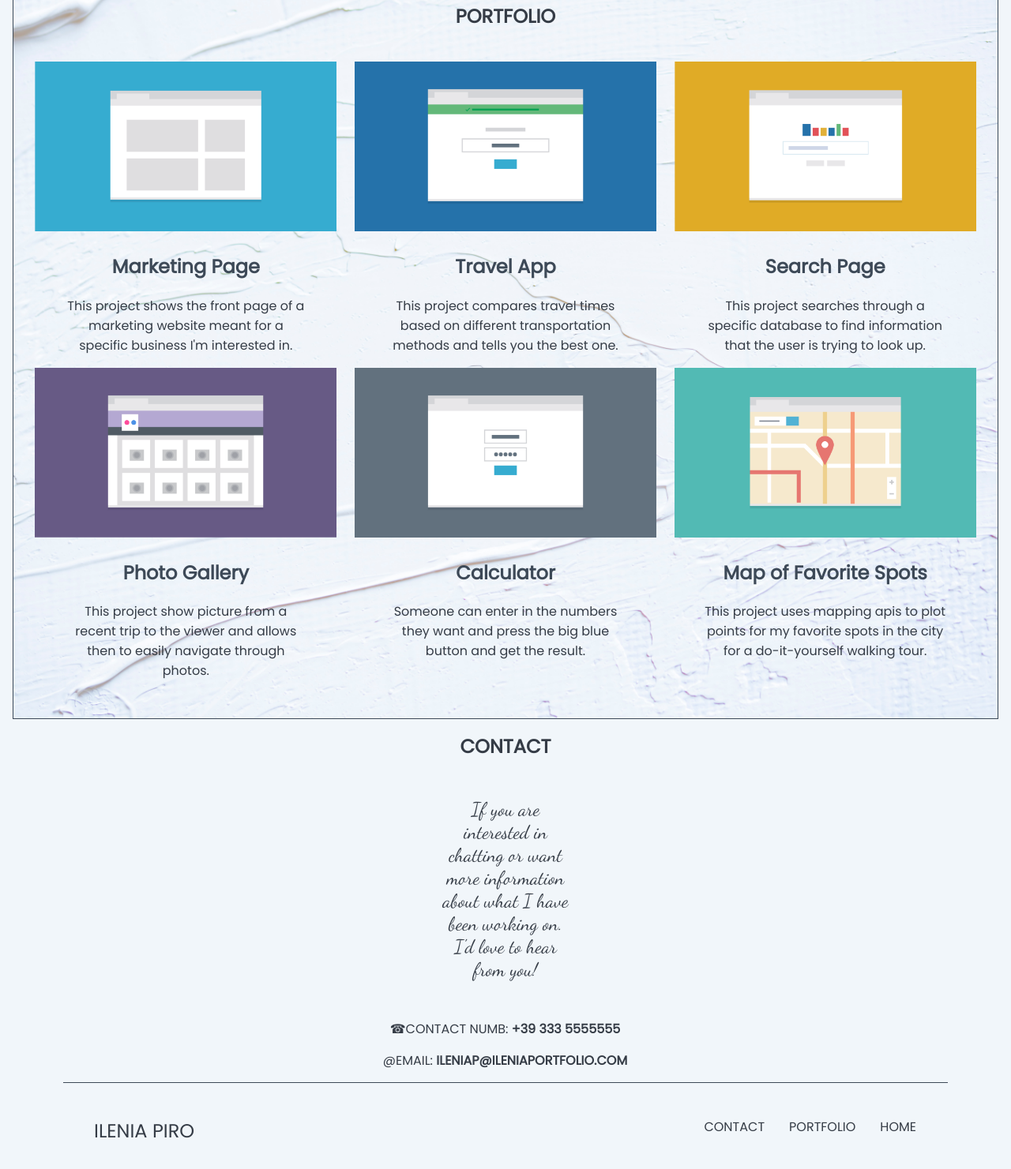
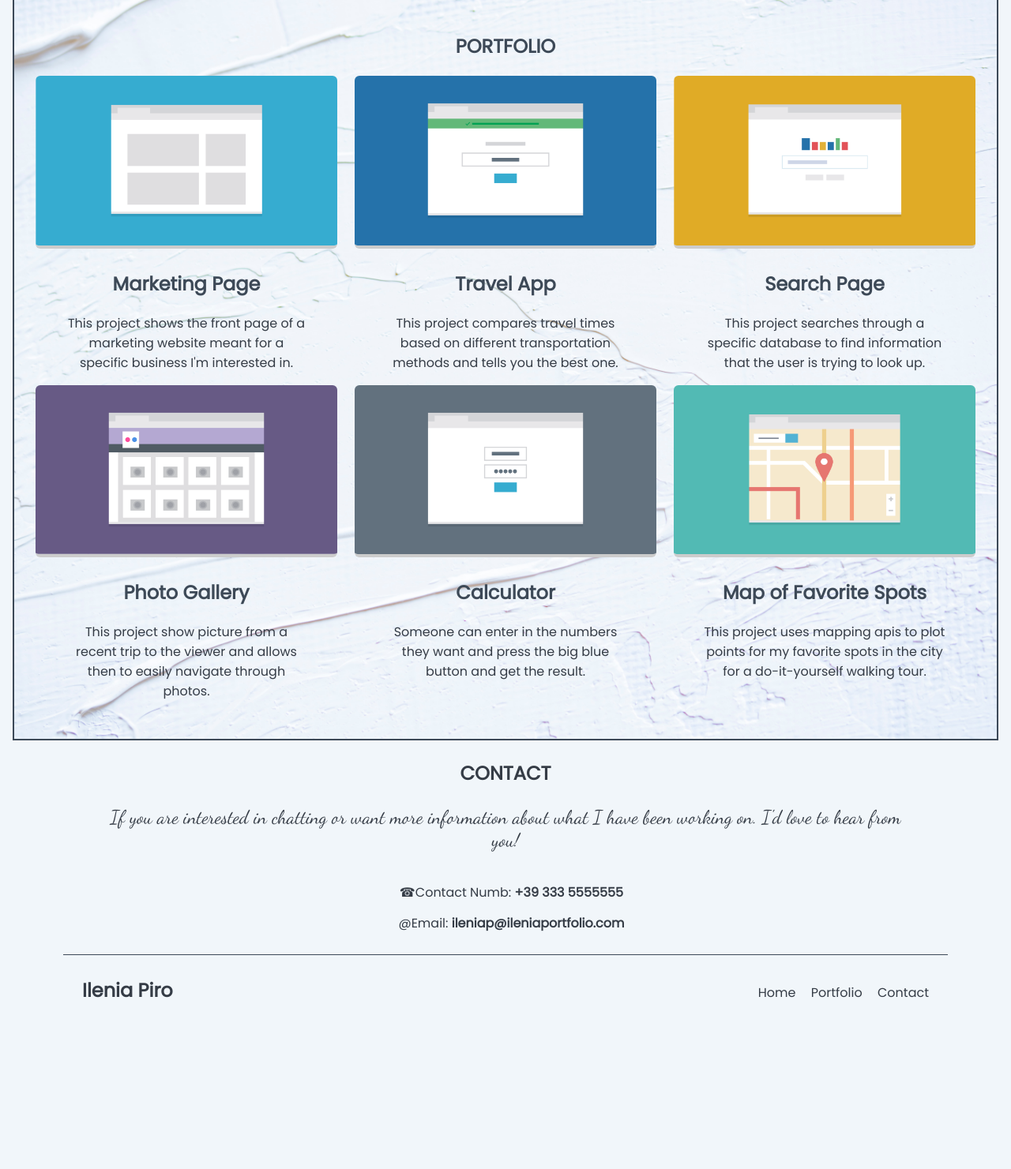
Before and after one commit to ileniapiro/responsive_layout_v3, a plain HTML site: page index.html in a window 1280 px wide. Shown: the part 483-1964 px from the top of the page at 79% size. After the commit the page ends 1809 px from the top, so only its background shows below. Drawn offline with Linux system fonts and the light colour scheme.

Commit message:
last change after doublecheckslack

```diff
--- a/css/style.css
+++ b/css/style.css
@@ -26,7 +26,6 @@ li {
   list-style-type: none;
   background-color: white;
   text-align: center;
-  text-transform: uppercase;
   font-size: 0.8em;
   margin-bottom: 15px;
 }
@@ -42,14 +41,19 @@ img {
     width: 100%;
     text-align: center;
   }
-h1 {
-  text-align: center;
-  font-size: 1.5em;
-  text-transform: uppercase;
-}
+
 h2 {
   text-align: center;
   color: #3d4957;
+}
+h3 {
+ text-transform: uppercase;
+ text-align: center;
+ font-size: 1.5em;
+}
+h4 {
+  margin-top: 0;
+  margin-bottom: 0;
 }
 .main-header {
   display: block;
@@ -64,6 +68,9 @@ h2 {
   font-weight: 600;
   background-color: inherit;
   text-align: center;
+}
+.tag1 {
+  text-transform: uppercase;
 }
 .introduction {
   text-align: center;
@@ -106,6 +113,7 @@ h2 {
 .bottomnav ul {
   padding-left: 0;
   text-align: center;
+  float: left;
 }
 .btmbtn {
   position: absolute;
@@ -118,6 +126,7 @@ h2 {
 }
 .backtop {
   float:right;
+  margin-top: 5px;
 }
 .clearfix:after {
   content: "";
@@ -125,6 +134,104 @@ h2 {
   clear: both;
 }
 /* Media Queries --------------------*/
+
+@media (min-width: 768px) {
+
+li{
+  background-color:inherit;
+  display: inline-block;
+  margin-left: 15px;
+  font-size: 1em;
+  margin-top: 0.5em;
+  }
+p {
+  padding-left: 2.2em;
+  padding-right: 2.2em;
+  }
+  ol {
+    float: right;
+    margin-top: 0;
+  }
+.nav {
+  width: 100%;
+  display: block;
+  margin-top: 0.7em;;
+  }
+.name {
+  text-align: center;
+  font-size: 2em;
+  font-weight: 600;
+  margin-bottom: 0;
+  margin-top: 0;
+  }
+
+.main-header {
+  width: 90%;
+  clear: both;
+  }
+.profile-image {
+  float: right;
+  width: 49%;
+  padding: 0.2em;
+  border: solid #3d4957;
+  border-width: thin;
+  }
+.introduction {
+  float:left;
+  width: 49%;
+  text-align: left;
+  margin-top: 0;
+  padding: 0;
+  }
+.centralsection {
+  background-image: url(../images/paint.jpg);
+  background-size: cover;
+  background-repeat: no-repeat;
+  background-position: center;
+  border: 1px solid #3d4957;
+  text-align: center;
+  margin-left: 1em;
+  margin-right: 1em;
+  }
+.marketingpage,
+.travelapp,
+.photogallery {
+  float: left;
+  width: 49%;
+  }
+.searchpage,
+.mapoffavoritespots,
+.calculator {
+  float: right;
+  width: 49%;
+}
+.main-footer {
+  width:90%;
+  margin: 0 auto;
+  }
+.info {
+  line-height: 1em;
+  display: grid;
+  padding-bottom: 1em;
+  }
+.bottomcom {
+  font-family: 'Dancing Script', sans-serif;
+  text-align: center;
+  margin-bottom: 1.5em;
+  }
+.btmbtn {
+  position: static;
+  left: +1000px;
+}
+
+.backtop {
+  text-align: inherit;
+  position: absolute;
+  left: -1000px;
+  height: 0;
+}
+}
+
 @media (min-width: 1024px) {
 
 nav {
@@ -133,21 +240,20 @@ nav {
   height: 100px;
   padding: 0.7em 1.5em 1.5em 1.5em;
 }
-li {
+nav ul {
+  max-width: 20%;
+  display: inline-block;
   float: right;
   margin-right: 1em;
-
 }
 h1 {
   padding-bottom: 1em;
 }
 .name {
-  position: absolute;
-  top: 40px;
-  z-index: 2;
   float: left;
+  padding-top: 0.5em;
   padding-left: 2em;
-  }
+}
 .main-header {
   width: auto;
   clear: both;
@@ -200,116 +306,56 @@ h1 {
   padding-right: 0.7em;
   padding-left: 0.7em;
 }
-
+.imagemarketing {
+  border-bottom: 4px solid #ccc;
+  border-radius: 6px;
+}
+.imagestravel {
+  border-bottom: 4px solid #ccc;
+  border-radius: 6px;
+}
+.imagesearch {
+  border-bottom: 4px solid #ccc;
+  border-radius: 6px;
+}
+.imagegallery {
+  border-bottom: 4px solid #ccc;
+  border-radius: 6px;
+}
+.imagemapspots {
+  border-bottom: 4px solid #ccc;
+  border-radius: 6px;
+}
+.imagecalculator {
+  border-bottom: 4px solid #ccc;
+  border-radius: 6px;
+}
+.imagemarketing:hover {
+  border-color: #082931;
+}
+.imagestravel:hover {
+  border-color: #082931;
+}
+.imagesearch:hover {
+  border-color: #082931;
+}
+.imagegallery:hover {
+  border-color: #082931;
+}
+.imagemapspots:hover {
+  border-color: #082931;
+}
+.imagecalculator:hover {
+  border-color: #082931;
+}
 .bottomcom {
   font-family: 'Dancing Script', sans-serif;
   font-size: 1.5em;
-  padding-left: 20em;
-  padding-right: 20em;
+}
+.info {
+max-width: 100%;
 }
 .main-footer {
-  width:80%;
+  width: 90%;
   }
 }
-@media (min-width: 768px) {
-
-li{
-  background-color:inherit;
-  display: inline-block;
-  margin-left: 15px;
-  font-size: 1em;
-  }
-h1 {
-  text-align: center;
-  }
-p {
-  padding-left: 2.2em;
-  padding-right: 2.2em;
-  }
-.nav {
-  width: 100%;
-  display: block;
-  padding-top: 0.7em;
-  }
-.name {
-  font-size: 2em;
-  display: grid;
-  text-align: center;
-  font-weight: 600;
-  }
-.name2 {
-  float: left;
-  }
-.main-header {
-  width: 90%;
-  clear: both;
-  }
-.profile-image {
-  float: right;
-  width: 49%;
-  padding: 0.2em;
-  border: solid #3d4957;
-  border-width: thin;
-  }
-.introduction {
-  float:left;
-  width: 49%;
-  text-align: left;
-  margin-top: 0;
-  padding: 0;
-  }
-.centralsection {
-  background-image: url(../images/paint.jpg);
-  background-size: cover;
-  background-repeat: no-repeat;
-  background-position: center;
-  border: 1px solid #3d4957;
-  text-align: center;
-  margin-left: 1em;
-  margin-right: 1em;
-  }
-.marketingpage,
-.travelapp,
-.photogallery {
-  float: left;
-  width: 49%;
-  }
-.searchpage,
-.mapoffavoritespots,
-.calculator {
-  float: right;
-  width: 49%;
-}
-.main-footer {
-  width:90%;
-  margin: 0 auto;
-  }
-.info {
-  text-align: left;
-  display: grid;
-  border-bottom: solid #3d4957;
-  border-width: thin;
-  }
-.bottomcom {
-  font-family: 'Dancing Script', sans-serif;
-  text-align: center;
-  margin-bottom: 2em;
-  }
-.btmbtn {
-  float: right;
-  position: static;
-  left: +1000px;
-}
-.bottomnav a {
-  float: right;
-}
-.bottomnav {
-  padding-bottom: 3em;
-}
-.backtop {
-  text-align: inherit;
-  position: absolute;
-  left: -1000px;
-  height: 0;
-}
-}
--- a/index.html
+++ b/index.html
@@ -5,12 +5,12 @@
     <meta charset="utf-8">
     <title>IleniasPortfolio</title>
        <meta name="viewport" content="width=device-width,initial-scale=1">
-       <link rel="stylesheet" type="text/css" href="/responsive_layout_v3/css/style.css">
+       <link rel="stylesheet" type="text/css" href="css/style.css">
   </head>
   <body>
     <nav id="top" class="clearfix">
+      <h1 class="name">Ilenia Piro</h1>
         <ul class="nav">
-          <li class="name">Ilenia Piro</li>
           <li><a href="#home.html" id="home.html">Home</a></li>
           <li><a href="#portfolio.html">Portfolio</a></li>
           <li><a href="#info.html">Contact</a></li>
@@ -23,45 +23,46 @@
     </header>
 
   <div class="centralsection t-border clearfix">
-    <h1 class="tag1" id="portfolio.html">Portfolio</h1>
+    <h2 class="tag1" id="portfolio.html">Portfolio</h2>
+
       <div class="marketingpage t-border group">
-        <img src="/responsive_layout_v3/images/portfolio-1.png" alt="marketingwebpage" class="imagemarketing">
+        <img src="images/portfolio-1.png" alt="marketingwebpage" class="imagemarketing">
          <h2 class="tag2">Marketing Page</h2>
           <p>This project shows the front page of a marketing website meant for a specific business I'm interested in. </p>
       </div>
 
      <div class="searchpage t-border clearfix">
-       <img src="/responsive_layout_v3/images/portfolio-2.png" alt="searchpage" class="imagesearch">
+       <img src="images/portfolio-2.png" alt="searchpage" class="imagesearch">
          <h2 class="tag3">Search Page</h2>
           <p>This project searches through a specific database to find information that the user is trying to look up. </p>
      </div>
 
      <div class="travelapp t-border clearfix">
-       <img src="/responsive_layout_v3/images/portfolio-3.png" alt="travelapp" class="imagestravel">
+       <img src="images/portfolio-3.png" alt="travelapp" class="imagestravel">
          <h2 class="tag4">Travel App</h2>
           <p>This project compares travel times based on different transportation methods and tells you the best one. </p>
      </div>
 
      <div class="mapoffavoritespots t-border clearfix">
-       <img src="/responsive_layout_v3/images/portfolio-4.png" alt="mapfavspots" class="imagemapspots">
+       <img src="images/portfolio-4.png" alt="mapfavspots" class="imagemapspots">
          <h2 class="tag5">Map of Favorite Spots</h2>
           <p>This project uses mapping apis to plot points for my favorite spots in the city for a do-it-yourself walking tour. </p>
      </div>
 
      <div class="photogallery t-border clearfix">
-       <img src="/responsive_layout_v3/images/portfolio-5.png" alt="photogallery" class="imagegallery">
+       <img src="images/portfolio-5.png" alt="photogallery" class="imagegallery">
          <h2 class="tag6">Photo Gallery</h2>
           <p>This project show picture from a recent trip to the viewer and allows then to easily navigate through photos. </p>
      </div>
 
      <div class="calculator t-border clearfix">
-       <img src="/responsive_layout_v3/images/portfolio-6.png" alt="calculator" class="imagecalculator">
+       <img src="images/portfolio-6.png" alt="calculator" class="imagecalculator">
          <h2 class="tag7">Calculator</h2>
           <p>Someone can enter in the numbers they want and press the big blue button and get the result. </p>
      </div>
   </div>
     <footer class="main-footer">
-      <h1>Contact</h1>
+      <h3>Contact</h3>
   			<p class="bottomcom">If you are interested in chatting or want more information about what I have been working on. I'd love to hear from you!</p>
 
         <ul class="info" id="info.html">
@@ -71,12 +72,12 @@
 
   			<a href="#top" class="backtop">Back to top &raquo;</a>
     <nav>
-        <ul class="bottomnav">
-            <li class="name2">Ilenia Piro</li>
+      <h4 class="name2">Ilenia Piro</h4>
+        <ol class="bottomnav">
             <li class="btmbtn"><a href="#home.html">Home</a></li>
             <li class="btmbtn"><a href="#portfolio.html">Portfolio</a></li>
             <li class="btmbtn"><a href="#contact.html">Contact</a></li>
-        </ul>
+        </ol>
     </nav>
 
   </footer>
```
